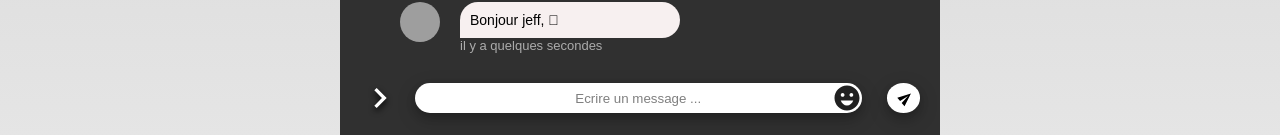
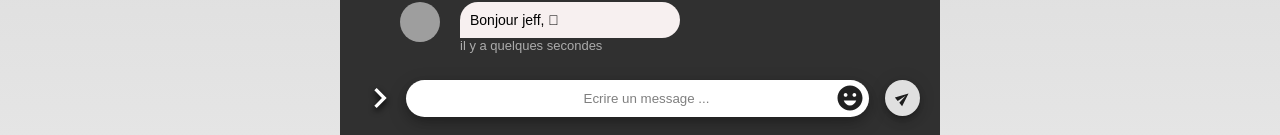
Before and after one commit to Andryna/perle, a React (Create React App) app: page /Chat in a window 1280 px wide. Shown: the part 1128-1263 px from the top of the page. Built offline with nearby package versions, Linux system fonts and the light colour scheme; grey boxes are pictures that could not be loaded.

Commit message:
initiation sur la notification

```diff
--- a/src/components/clients/chat/Chat.jsx
+++ b/src/components/clients/chat/Chat.jsx
@@ -4,6 +4,7 @@ import Header from './layouts/header/Header'
 import './statics/styles/Chat.scss'
 import Moment from 'react-moment'
 import ChatInput from './layouts/chatInput/ChatInput'
+import Notification from './layouts/notifications/Notification'
 
 const datas = [
     { id: 1, notification: 0, url: 'https://www.village-justice.com/articles/local/cache-gd2/61/b91c0bc706676d96e362711536df5b.jpg?1603207633' },
@@ -28,9 +29,26 @@ function HeaderType ({ title, date }) {
 }
 
 class Chat extends Component {
+    constructor (props) {
+        super(props)
+        this.state = {
+            showNotification: false
+        }
+    }
+
+    toogleShowNotification () {
+        this.setState({ showNotification: !this.state.showNotification })
+    }
+
     render () {
+        const {
+            showNotification
+        } = this.state
         return (
             <div className='Chat'>
+                {
+                    showNotification && <Notification toogleShowNotification={this.toogleShowNotification.bind(this)}/>
+                }
                 <div className='container'>
                     <Header/>
                     <HeaderType title='LA RENCONTRE' date={new Date()}/>
--- a/src/components/clients/chat/layouts/chatInput/ChatInput.jsx
+++ b/src/components/clients/chat/layouts/chatInput/ChatInput.jsx
@@ -11,6 +11,10 @@ import {
     EmojiEmotions
 } from '@material-ui/icons'
 
+import {
+    Fab
+} from '@material-ui/core'
+
 function ChatInput () {
     const [value, setValue] = React.useState('')
     const [showIcon, setShowIcon] = React.useState(false)
@@ -23,7 +27,7 @@ function ChatInput () {
         <div className='ChatInput'>
             <div
                 className='navigate-next vitessWid'
-                style={{ width: showIcon ? 320 : 30 }}
+                style={{ width: showIcon ? 220 : 30 }}
             >
                 <NavigateNext
                     className='vitesseAnimation'
@@ -48,7 +52,8 @@ function ChatInput () {
             <div
                 style={{
                     position: 'relative',
-                    width: '90%',
+                    // width: '90%',
+                    flex: 1,
                     display: 'flex',
                     alignItems: 'center'
                 }}>
@@ -62,20 +67,21 @@ function ChatInput () {
                         color: '#202020',
                         fontSize: 30,
                         position: 'absolute',
-                        top: 0,
-                        right: '5%',
+                        top: '50%',
+                        transform: 'translateY(-50%)',
+                        right: '4%',
                         zIndex: 10
                     }}
                 />
             </div>
-            <div
-                className='fab'
-                // style={{ width: showIcon ? 52 : 32, transition: 'none' }}
-            >
+            <Fab aria-label="send" style={{ width: 35, height: 20 }}>
                 <Send
-                    style={{ fontSize: 15 }}
+                    style={{
+                        fontSize: 15,
+                        transform: 'rotate(-40deg) translate(1px, 0px)'
+                    }}
                 />
-            </div>
+            </Fab>
         </div>
     )
 }
--- a/src/components/clients/chat/layouts/chatInput/statics/styles/ChatInput.scss
+++ b/src/components/clients/chat/layouts/chatInput/statics/styles/ChatInput.scss
@@ -14,21 +14,20 @@
     }
     input {
         width: 90%;
-        height: 30px;
+        height: 37px;
         border-radius: 30px;
-        // margin: 0 10px;
         border: none;
         box-shadow: 0 4px 8px 0 rgba(0, 0, 0, 0.2), 0 6px 20px 0 rgba(0, 0, 0, 0.19);
         color: black;
         margin: auto;
-        // padding-left: 15px;
+        padding-left: 18px;
     }
     .vitessWid {
         transition: width 2s;
     }
     .fab {
         cursor: pointer;
-        width: 34px;
+        width: 30px;
         height: 30px;
         background-color: white;
         border-radius: 100%;
--- a/src/components/clients/chat/layouts/header/Header.jsx
+++ b/src/components/clients/chat/layouts/header/Header.jsx
@@ -74,14 +74,14 @@ function Header () {
     const dimIndex = async (e) => {
         for (let i = 0; i < e; i++) {
             setCenter(a => a + 1)
-            await delay(1000)
+            await delay(500)
         }
     }
 
     const augIndex = async (e) => {
         for (let i = 0; i < e; i++) {
             setCenter(a => a - 1)
-            await delay(1000)
+            await delay(500)
         }
     }
 
@@ -98,21 +98,21 @@ function Header () {
                     className='body vitesseTranslate'
                 >
                     {
-                        datas && datas.map(({ notification, url }, i) => {
+                        datas && datas.map(({ notification, url, id }, i) => {
                         /* eslint-disable */
                         if (i < center) {
-                            return (<div className='bl' onClick={() => augIndex(center - i)} >
+                            return (<div key={id} className='bl' onClick={() => augIndex(center - i)} >
                                 <BadgeAvatars user={false} url={url} notification={notification} />
                             </div>)
                         }
                         if (i === center) {
-                            return (<div className='bl veronique' >
+                            return (<div key={id} className='bl veronique' >
                                 <BadgeAvatars user={true} url={url} notification={notification} />
                             </div>)
                         }
                         if (i > center) {
                             return (
-                                <div className='bl' onClick={() => dimIndex(i - center)} >
+                                <div key={id} className='bl' onClick={() => dimIndex(i - center)} >
                                     <BadgeAvatars user={false} url={url} notification={notification} />
                                 </div>
                             )
--- /dev/null
+++ b/src/components/clients/chat/layouts/notifications/Notification.jsx
@@ -0,0 +1,18 @@
+import React from 'react'
+import './statics/styles/Notification.scss'
+import Close from '@material-ui/icons/Close'
+
+function Notification ({ toogleShowNotification }) {
+    console.log({ toogleShowNotification })
+    return (<div className='Notification'>
+        <Close size='small' onClick={() => toogleShowNotification}/>
+        <div>
+            <div>
+                <h1>Felicitation</h1>
+                <p>Veronique a gagne</p>
+            </div>
+        </div>
+    </div>)
+}
+
+export default Notification
--- /dev/null
+++ b/src/components/clients/chat/layouts/notifications/statics/styles/Notification.scss
@@ -0,0 +1,35 @@
+$width: 500px;
+$height: 300px;
+
+.Notification {
+    background-image: url('../images/123338210_288818612245487_2854147721090911069_n.jpg');
+    background-repeat: no-repeat;
+    background-position: center;
+    background-size: cover;
+
+    position: fixed;
+    width: $width;
+    height: $height;
+    margin-left: 50%;
+    transform: translate(-50%, -50%);
+    z-index: 10;
+    margin-top: 50vh;
+    border-radius: 20px;
+    box-shadow: 0 4px 8px 0 rgba(0, 0, 0, 0.2), 0 6px 20px 0 rgba(0, 0, 0, 0.19);
+
+    svg {
+        position: absolute;
+        top: 10px;
+        right: 20px;
+        color: white;
+        cursor: pointer;
+    }
+    div {
+        display: flex;
+        justify-content: center;
+        align-items: center;
+        flex-direction: column;
+        width: $width;
+        height: $height;
+    }
+}
--- a/src/components/clients/chat/statics/styles/Chat.scss
+++ b/src/components/clients/chat/statics/styles/Chat.scss
@@ -1,4 +1,5 @@
 .Chat {
+    position: relative;
     .container {
         margin: auto;
         width: 600px;
```
Also changed, not shown: src/components/clients/chat/layouts/notifications/statics/images/123338210_288818612245487_2854147721090911069_n.jpg (added).
